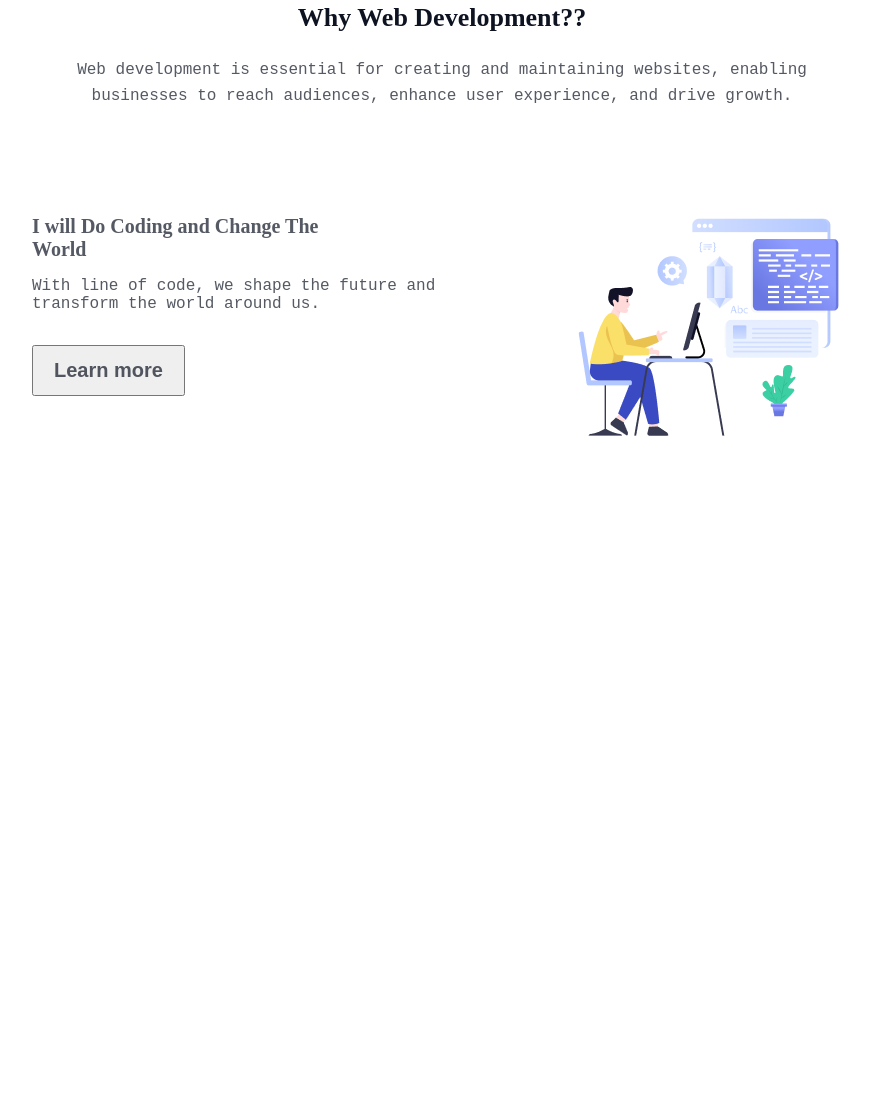
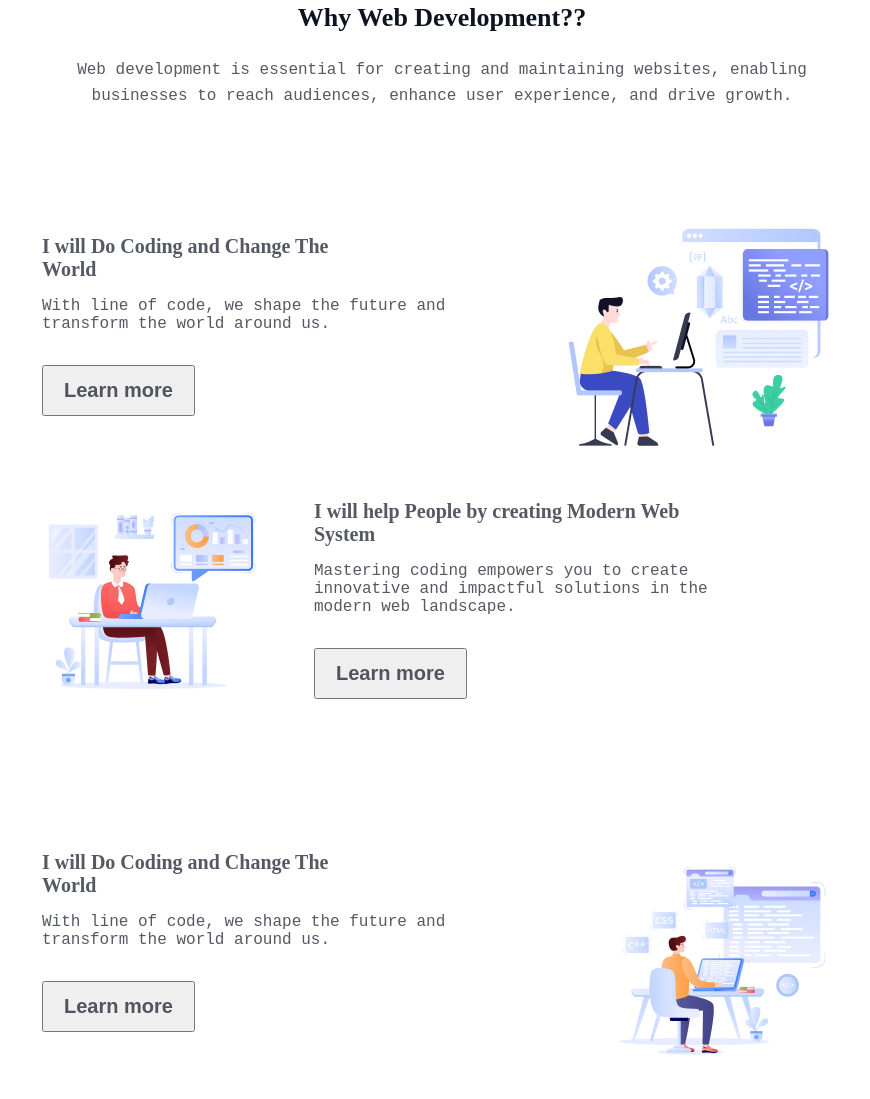
Before and after one commit to Abid0624/Assignment-1, a plain HTML site: page index.html in a window 1280 px wide. Shown: the part 697-1796 px from the top of the page, without its empty margins (198-1068 px from the left). Before the commit the page ends 1227 px from the top, so only its background shows below. Drawn offline with Linux system fonts and the light colour scheme; a web font is replaced by a local one.

Commit message:
added first section

```diff
--- a/index.html
+++ b/index.html
@@ -36,12 +36,31 @@
         </div>
       </div>
 
-      <div class="info-details"></div>
-      <div class="info-details"></div>
+      <div class="second-info-container">
+          <div class="second-container">
+            <img src="assets/coding_2.png" alt="">
+          </div>
+          <div class="second-info-desc">
+            <h4 class="info-subtitle">I will help People by creating Modern Web System</h4>
+            <p class="info-para">Mastering coding empowers you to create innovative and impactful solutions in the modern web landscape.</p>
+            <button class="common-btn">Learn more</button>
+          </div>
+      </div>
+      <div class="info-container">
+        <div class="info-desc">
+          <h4 class="info-subtitle">I will Do Coding and Change The<br>World</h4>
+          <p class="info-para">With line of code, we shape the future and transform the world around us. </p>
+          <button class="common-btn">Learn more</button>
+        </div>
+        <div  class="first-container">
+          <img src="assets/coding_3.png" alt="">
+        </div>
+      </div>
     </div>
 
   </div>
 </section>
+
   </main>
   <footer>
 
--- a/styles/styles.css
+++ b/styles/styles.css
@@ -32,6 +32,8 @@ body{
   justify-content: space-between;
   gap: 100px;
   margin-top: 106px;
+  padding: 10px;
+
 }
 
 .info-subtitle{
@@ -110,3 +112,16 @@ header .common-para{
   opacity: 0.7;
   margin-bottom: 32px;
 }
+.second-info-container{
+  display: flex;
+  gap: 32px;
+  justify-content: space-around;
+}
+.info-desc{
+  margin: 10px 0;
+}
+.second-info-desc{
+  margin: 10px 0;
+  margin-right: 110px;
+  padding: 10px;
+}
```
Also changed, not shown: assets/coding_2.png (renamed from assets/Group 3.png), assets/coding_3.png (renamed from assets/Group 4.png).
